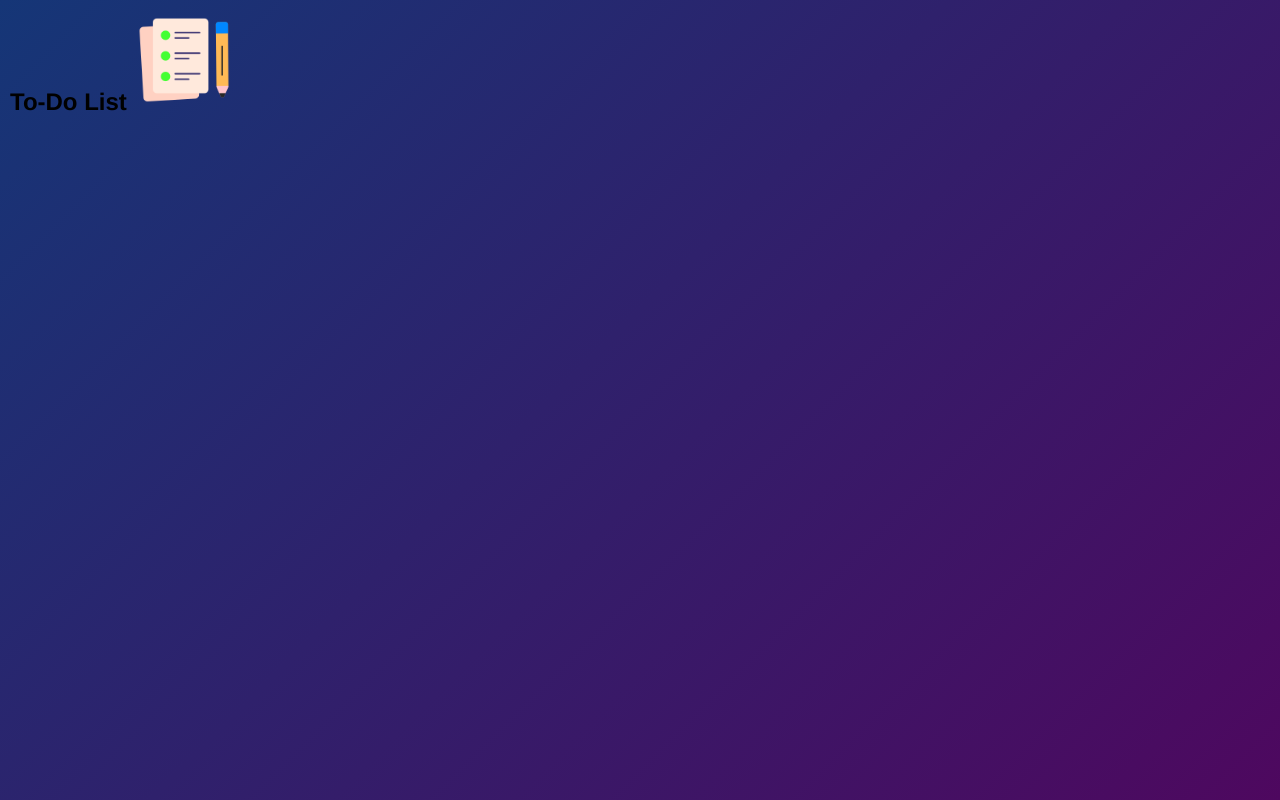
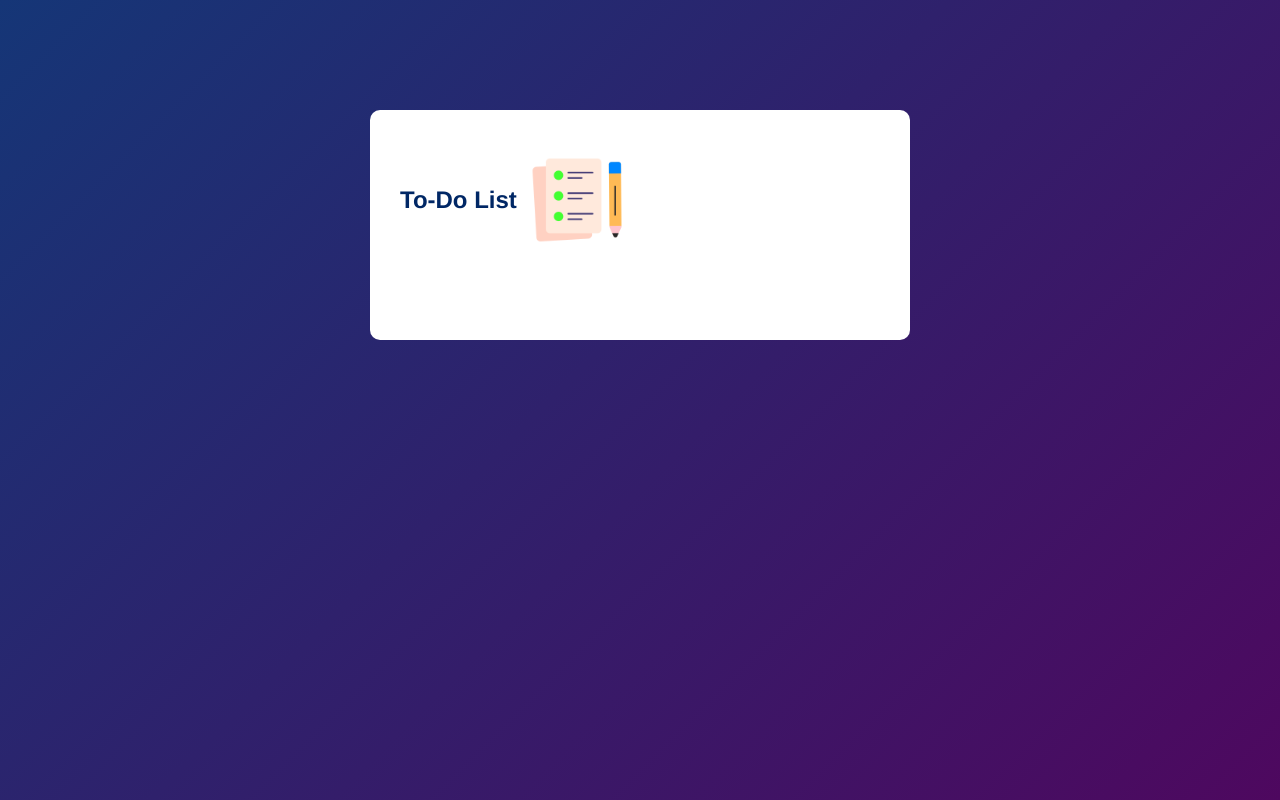
Before and after one commit to TejalAGunjal/To-Do-List, a plain HTML site: page index.html in a window 1280 px wide. Drawn offline with Linux system fonts and the light colour scheme.

Commit message:
style added for text and image

```diff
--- a/style.css
+++ b/style.css
@@ -11,3 +11,23 @@
   background: linear-gradient(135deg, #153677, #4e085f);
   padding: 10px;
 }
+
+.todo-app {
+  width: 100%;
+  max-width: 540px;
+  background: #fff;
+  margin: 100px auto 20px;
+  padding: 40px 30px 70px;
+  border-radius: 10px;
+}
+
+.todo-app h2 {
+  color: #002765;
+  display: flex;
+  align-items: center;
+  margin-bottom: 20px;
+}
+.todo-app h2 img {
+  /* width: 30px; */
+  margin-left: 10px;
+}
```
